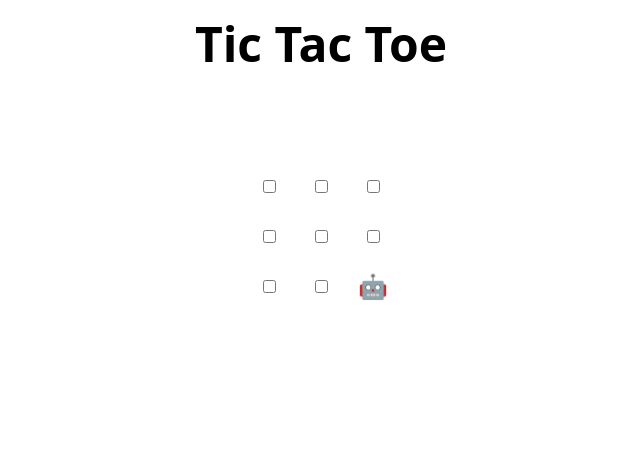
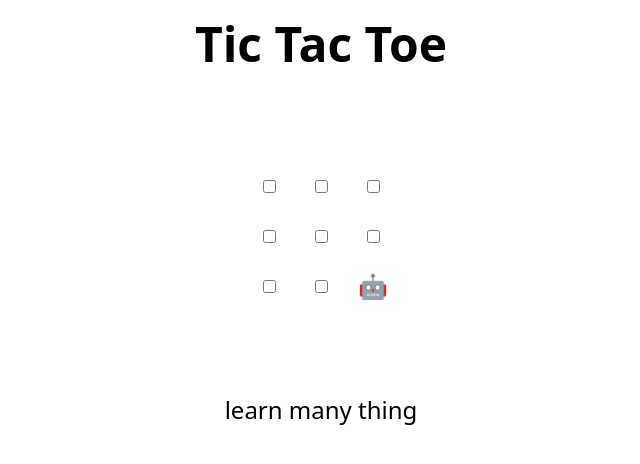
Before and after one commit to zubairhanif390/MLSA-task, a plain HTML site: page index.html in a window 1280 px wide. Shown: the whole page, without its empty margins (319-959 px from the left). Drawn offline with Linux system fonts and the light colour scheme.

Commit message:
Update index.html
Zubair Ahmed MLSA

```diff
--- a/index.html
+++ b/index.html
@@ -47,6 +47,7 @@
   </tr>
 </table>
 
+<p> learn many thing <p>
 <h2 hidden>Game over, refresh to play again 🧑‍💻 🤖!</h2>
 
 <script>
```
